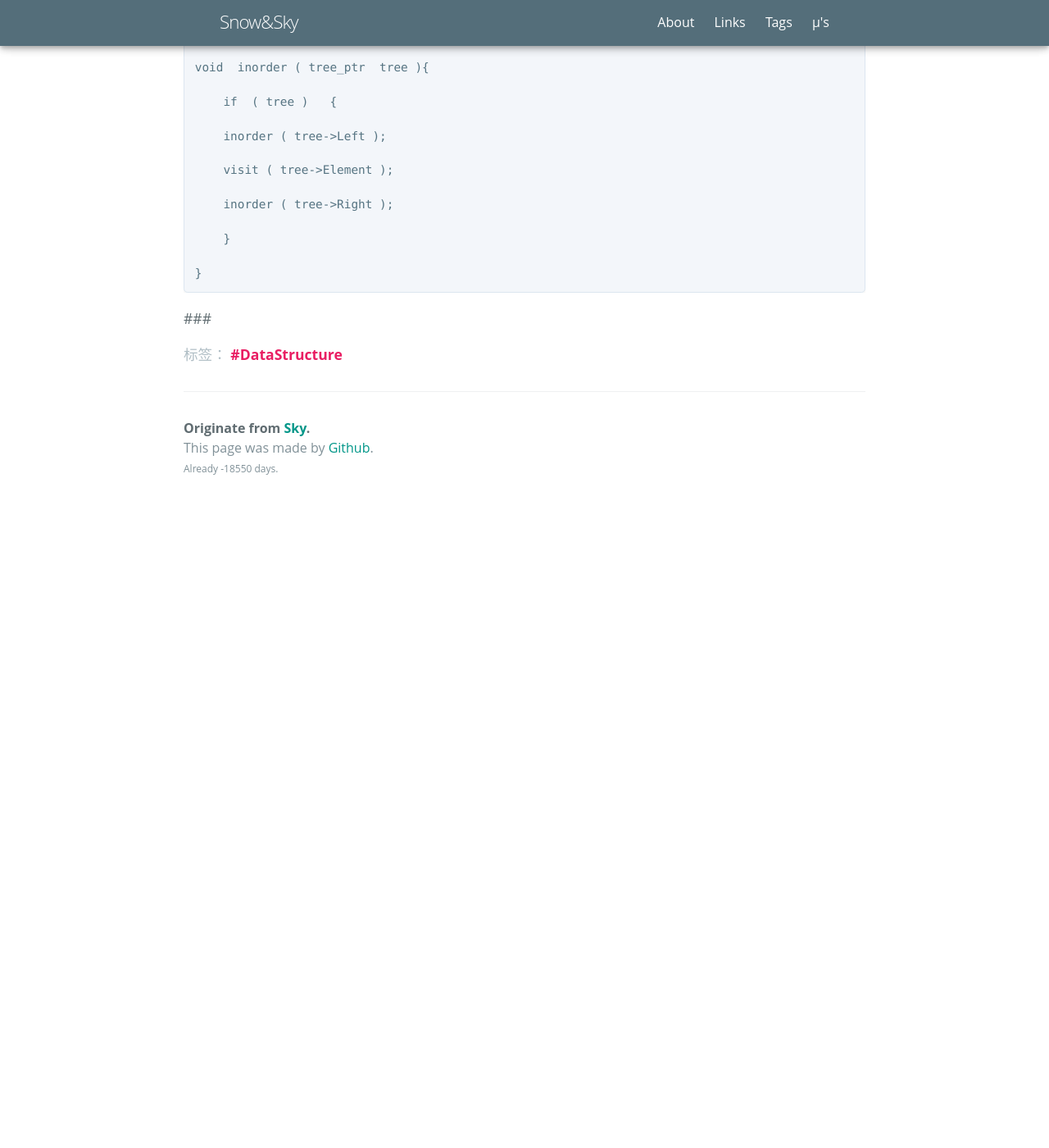
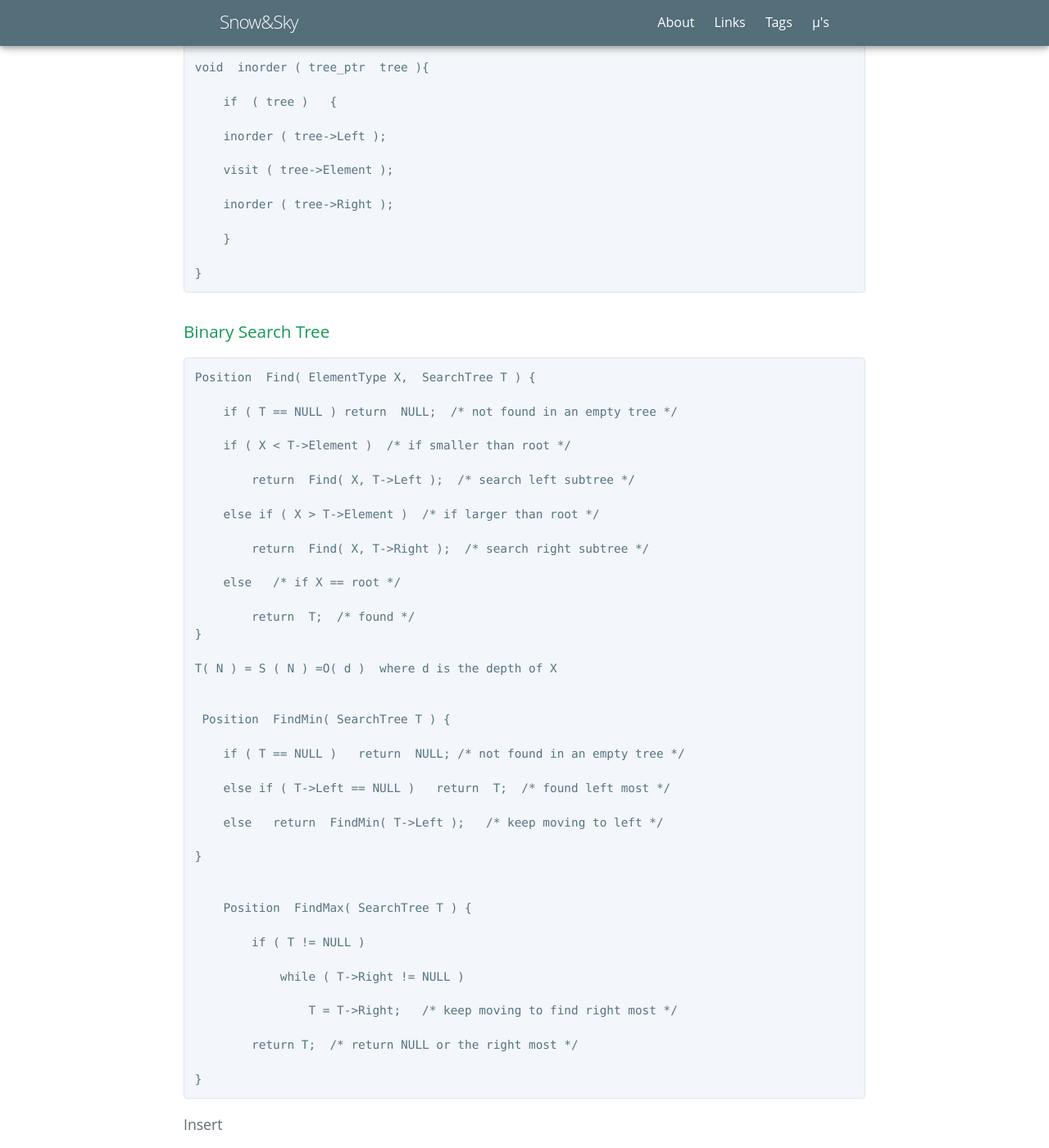
Before and after one commit to NishikinoSky/NishikinoSky.github.io, a Jekyll site: the page built from _posts/2020-12-15-Data-Structure.md, in a window 1280 px wide and 1400 px high, scrolled down 2427 px. Shown: the whole window at 82% size. Built offline with Jekyll 4.4.1, drawn with Linux system fonts in a browser that asks for light colours; some web fonts are replaced; before the commit the page ends 3057 px from its top, so only the background shows below that; some of the changed text lies outside the part shown.

Commit message:
Update 2020-12-15-Data-Structure.md

```diff
--- a/_posts/2020-12-15-Data-Structure.md
+++ b/_posts/2020-12-15-Data-Structure.md
@@ -107,4 +107,81 @@ List
     }
 
 
-###
+### Binary Search Tree
+
+    Position  Find( ElementType X,  SearchTree T ) {
+
+        if ( T == NULL ) return  NULL;  /* not found in an empty tree */
+
+        if ( X < T->Element )  /* if smaller than root */
+
+            return  Find( X, T->Left );  /* search left subtree */
+
+        else if ( X > T->Element )  /* if larger than root */
+
+            return  Find( X, T->Right );  /* search right subtree */
+
+        else   /* if X == root */
+
+            return  T;  /* found */
+    }
+
+    T( N ) = S ( N ) =O( d )  where d is the depth of X
+
+
+     Position  FindMin( SearchTree T ) {
+
+        if ( T == NULL )   return  NULL; /* not found in an empty tree */
+
+        else if ( T->Left == NULL )   return  T;  /* found left most */
+
+        else   return  FindMin( T->Left );   /* keep moving to left */
+
+    }
+
+
+        Position  FindMax( SearchTree T ) {
+
+            if ( T != NULL )
+
+                while ( T->Right != NULL )
+
+                    T = T->Right;   /* keep moving to find right most */
+
+            return T;  /* return NULL or the right most */
+
+    }
+
+Insert
+
+    SearchTree  Insert( ElementType X, SearchTree T ) {
+
+        if ( T == NULL ) { /* Create and return a one-node tree */
+
+            T = malloc( sizeof( struct TreeNode ) );
+
+            if ( T == NULL ) FatalError( "Out of space!!!" );
+
+            else { T->Element = X; T->Left = T->Right = NULL; }
+
+                }  /* End creating a one-node tree */
+
+        else/* If there is a tree */
+
+            if ( X < T->Element )
+
+                T->Left = Insert( X, T->Left );
+
+        else
+
+            if ( X > T->Element )
+
+                T->Right = Insert( X, T->Right );
+
+                /* Else X is in the tree already; we'll do nothing */
+
+        return  T;
+
+        /* Do not forget this line!! */
+
+    }
```
